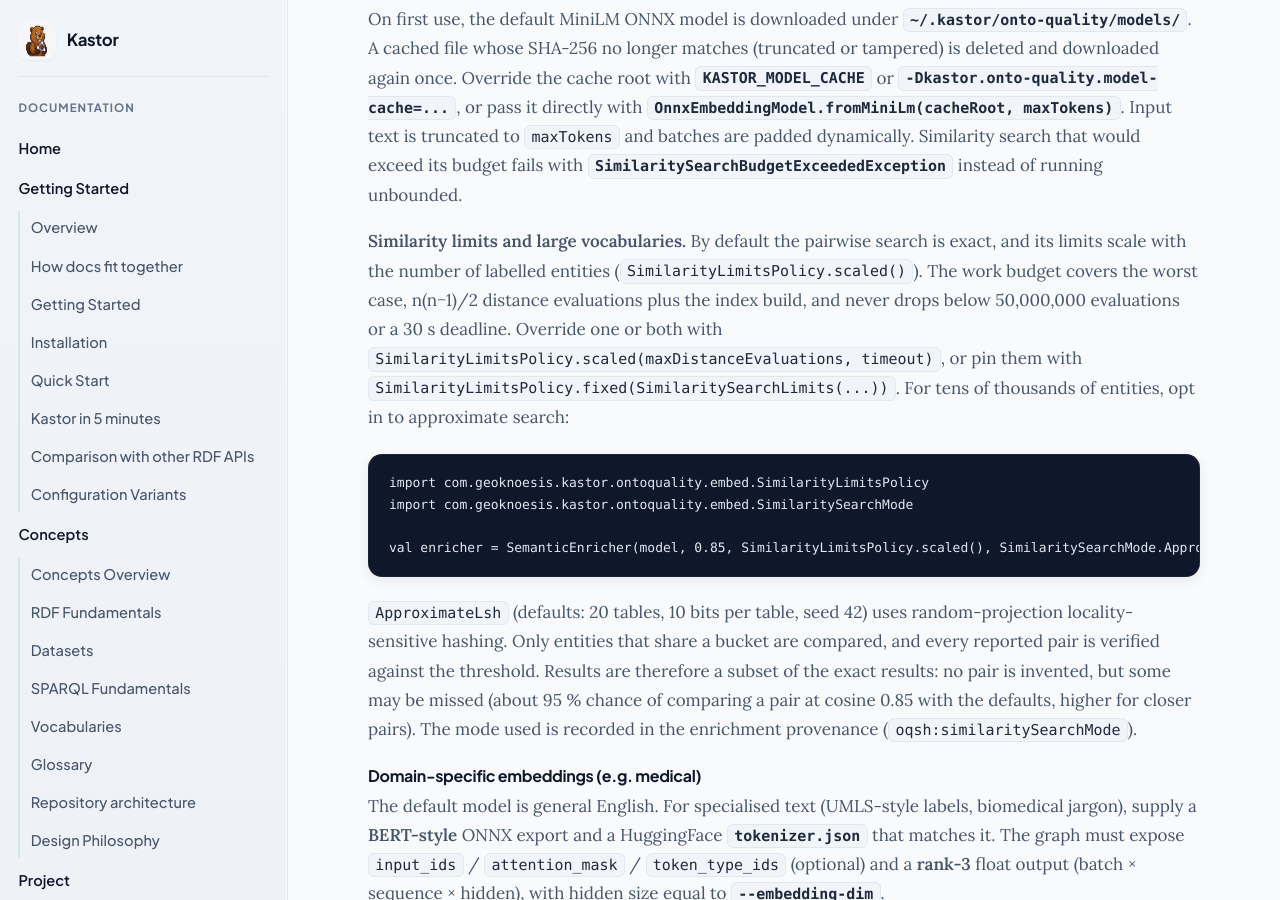
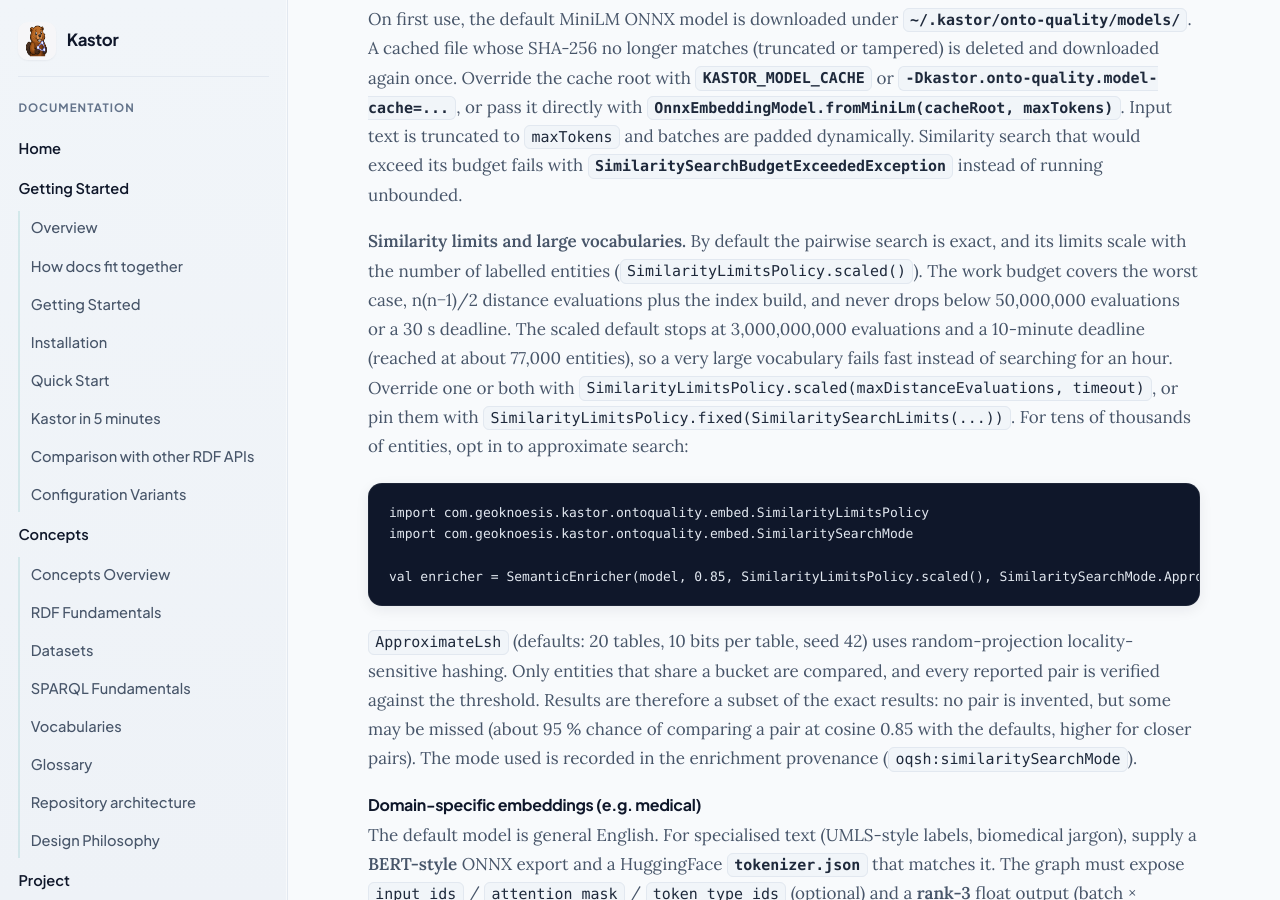
Before and after one commit to geoknoesis/kastor, a Jekyll site: the page built from docs/kastor/guides/how-to-ontology-quality.md, in a window 1280 px wide and 900 px high, scrolled down 4152 px. Built offline with Jekyll 4.4.1, drawn with Linux system fonts in a browser that asks for light colours; our own code applies the rules of GitHub Pages for plain Markdown files; some of the changed text lies outside the part shown.

Commit message:
docs(onto-quality): shape conventions, embedded text, limits and opt-in tests; round-eleven changelog
Co-Authored-By: Claude Opus 5.5 <noreply@anthropic.com>

````diff
--- a/docs/kastor/guides/how-to-ontology-quality.md
+++ b/docs/kastor/guides/how-to-ontology-quality.md
@@ -131,7 +131,7 @@ val report = checker.check(enriched)
 
 On first use, the default MiniLM ONNX model is downloaded under **`~/.kastor/onto-quality/models/`**. A cached file whose SHA-256 no longer matches (truncated or tampered) is deleted and downloaded again once. Override the cache root with **`KASTOR_MODEL_CACHE`** or **`-Dkastor.onto-quality.model-cache=...`**, or pass it directly with **`OnnxEmbeddingModel.fromMiniLm(cacheRoot, maxTokens)`**. Input text is truncated to `maxTokens` and batches are padded dynamically. Similarity search that would exceed its budget fails with **`SimilaritySearchBudgetExceededException`** instead of running unbounded.
 
-**Similarity limits and large vocabularies.** By default the pairwise search is exact, and its limits scale with the number of labelled entities (`SimilarityLimitsPolicy.scaled()`). The work budget covers the worst case, n(n−1)/2 distance evaluations plus the index build, and never drops below 50,000,000 evaluations or a 30 s deadline. Override one or both with `SimilarityLimitsPolicy.scaled(maxDistanceEvaluations, timeout)`, or pin them with `SimilarityLimitsPolicy.fixed(SimilaritySearchLimits(...))`. For tens of thousands of entities, opt in to approximate search:
+**Similarity limits and large vocabularies.** By default the pairwise search is exact, and its limits scale with the number of labelled entities (`SimilarityLimitsPolicy.scaled()`). The work budget covers the worst case, n(n−1)/2 distance evaluations plus the index build, and never drops below 50,000,000 evaluations or a 30 s deadline. The scaled default stops at 3,000,000,000 evaluations and a 10-minute deadline (reached at about 77,000 entities), so a very large vocabulary fails fast instead of searching for an hour. Override one or both with `SimilarityLimitsPolicy.scaled(maxDistanceEvaluations, timeout)`, or pin them with `SimilarityLimitsPolicy.fixed(SimilaritySearchLimits(...))`. For tens of thousands of entities, opt in to approximate search:
 
 ```kotlin
 import com.geoknoesis.kastor.ontoquality.embed.SimilarityLimitsPolicy
@@ -183,7 +183,7 @@ Similarity options on `enrich` and `pipeline`:
 | Option | Meaning |
 |--------|---------|
 | `--similarity-max-work N` | Maximum distance evaluations (≥ 1). Default: scaled to the number of labelled entities, at least 50,000,000. |
-| `--similarity-timeout S` | Similarity search deadline in seconds (1–86400). Default: scaled, at least 30. |
+| `--similarity-timeout S` | Similarity search deadline in seconds (1–86400). Default: scaled, at least 30 and at most 600. |
 | `--similarity-max-pairs N` | Maximum similar pairs the search may return before failing (≥ 1). Default: 1,000,000. |
 | `--similarity-mode exact\|approximate` | `exact` (default) finds every pair. `approximate` is the opt-in LSH mode: much faster on large vocabularies, may miss some pairs, every reported pair is verified, and the mode is recorded in provenance. |
 
@@ -247,7 +247,7 @@ Errors print a one-line message. To also print stack traces, add **`--debug`** b
 
 **Report output:** text taken from the ontology (SHACL messages, focus node and shape names) and from the LLM is Markdown-escaped in `--format markdown`, so it cannot inject links, images or raw HTML. `@` is escaped too, so e-mail addresses do not become autolinks. In `--format text`, control characters other than newline and tab are shown as visible `\uXXXX` escapes, so terminal escape sequences embedded in the ontology cannot execute. Unicode bidirectional controls are shown as `\uXXXX` in both formats, so they cannot visually reorder the output: embeddings and overrides U+202A–U+202E, isolates U+2066–U+2069, and the marks LRM U+200E, RLM U+200F and ALM U+061C. Messages the CLI prints on stderr are sanitised the same way. JSON output is serialized with kotlinx.serialization and escapes every string. To apply the same rules to untrusted text printed outside a report, use the public helper **`OutputSanitizer`**: `OutputSanitizer.terminal(text)` for terminal output, `OutputSanitizer.markdownInline(text)` for inline Markdown.
 
-See the [module README](../../../tools/onto-quality/library/README.md#cli-exit-codes-and-input-formats) for the complete option validation rules, threshold tuning, and **`KASTOR_SKIP_EMBEDDING_TESTS`** (CI).
+See the [module README](../../../tools/onto-quality/library/README.md#cli-exit-codes-and-input-formats) for the complete option validation rules, threshold tuning, and the opt-in switches for the model-downloading (**`KASTOR_RUN_EMBEDDING_TESTS=1`**) and billed OpenAI (**`KASTOR_RUN_OPENAI_LLM_TESTS=1`**) tests.
 
 ## Validation
 
````
Also changed, not shown: CHANGELOG.md, tools/onto-quality/library/README.md.
